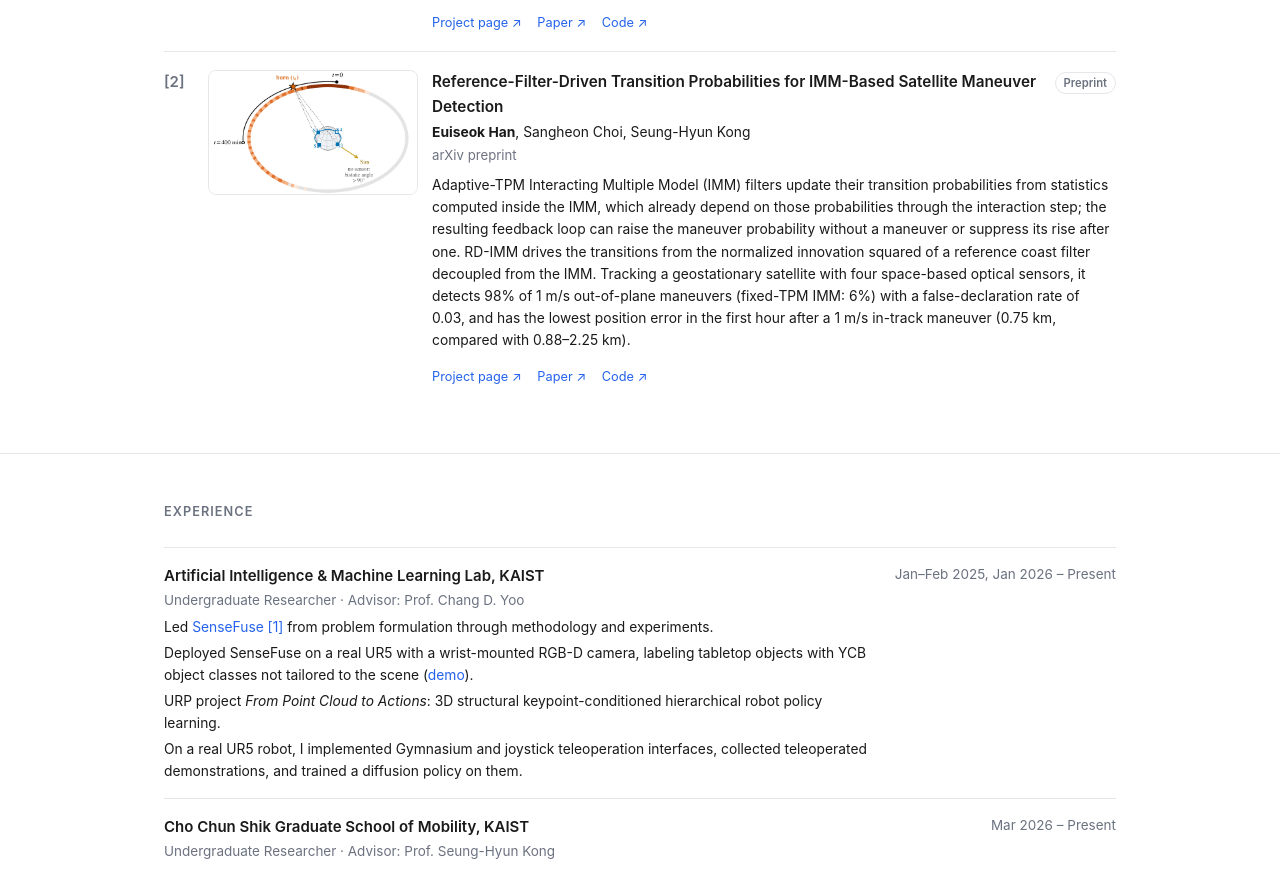
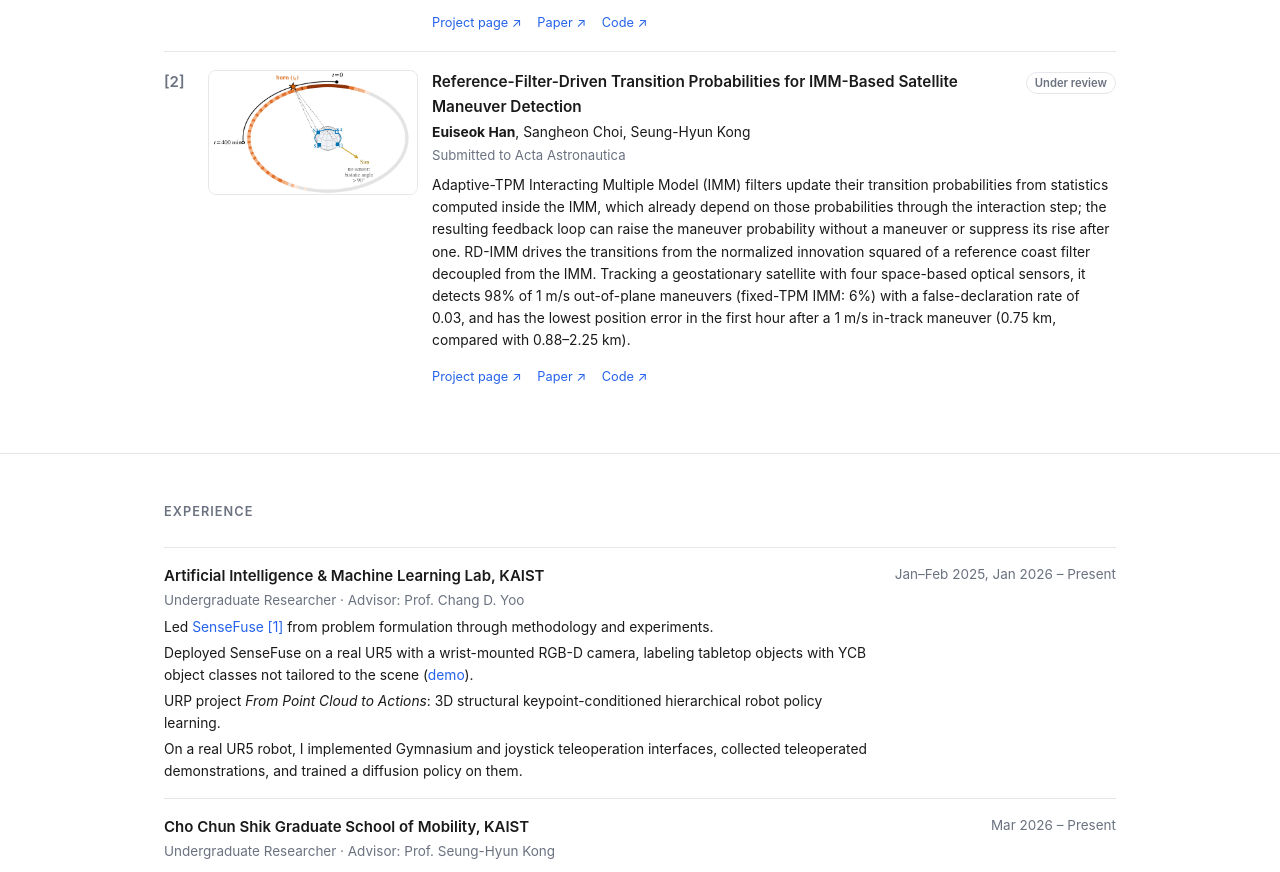
Before and after one commit to hanes1207/hanes1207.github.io, a plain HTML site: page index.html in a window 1280 px wide. Shown: the part 1206-2078 px from the top of the page. Drawn offline with Linux system fonts and the light colour scheme.

Commit message:
RD-IMM: under review at Acta Astronautica (homepage, project page, CV)

```diff
--- a/index.html
+++ b/index.html
@@ -256,9 +256,9 @@
         <div class="pubtext">
           <div class="title"><span>Reference-Filter-Driven Transition Probabilities for IMM-Based Satellite
             Maneuver Detection</span>
-            <span class="status">Preprint</span></div>
+            <span class="status">Under review</span></div>
           <div class="authors"><strong>Euiseok Han</strong>, Sangheon Choi, Seung-Hyun Kong</div>
-          <div class="venue">arXiv preprint</div>
+          <div class="venue">Submitted to Acta Astronautica</div>
           <p class="desc">
             Adaptive-TPM Interacting Multiple Model (IMM) filters update their transition probabilities from statistics
             computed inside the IMM, which already depend on those probabilities through the interaction step; the resulting
```
Also changed, not shown: rdimm/index.html (+1 -1 lines), 1 other file.
